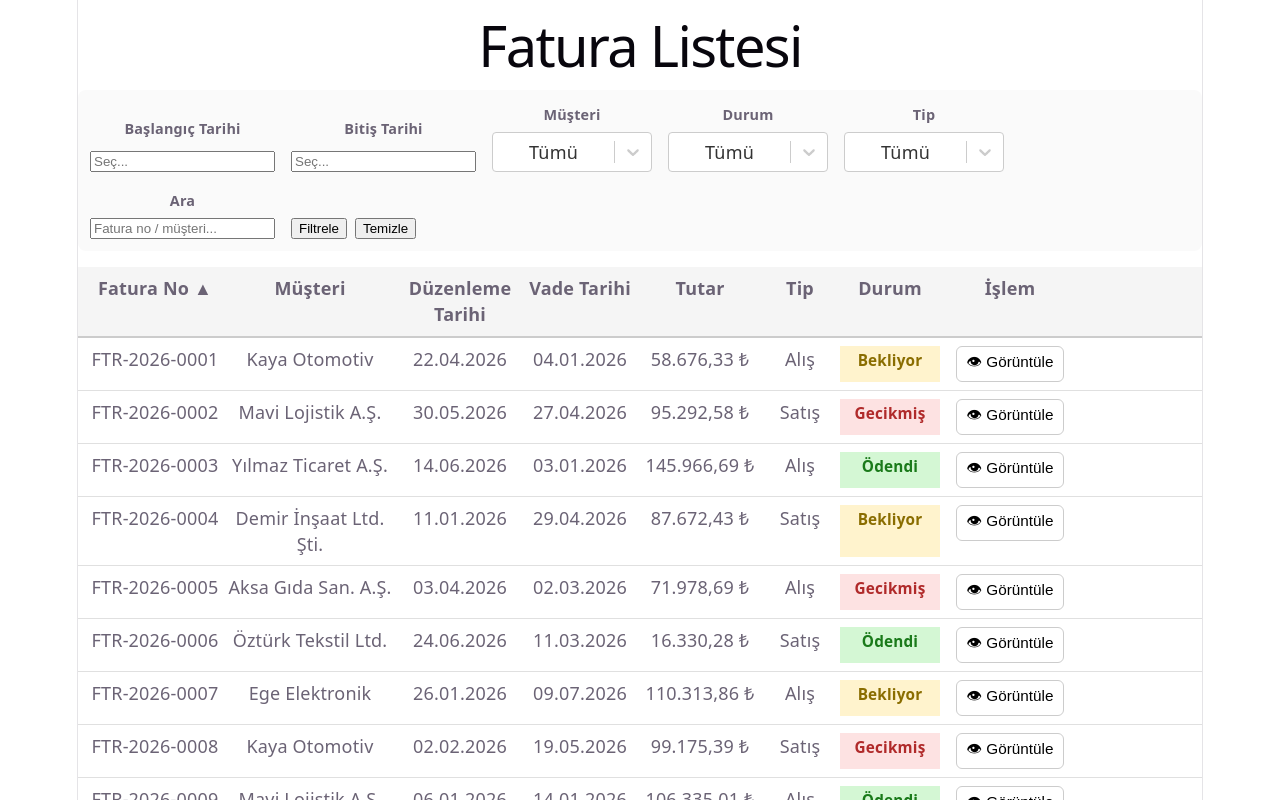
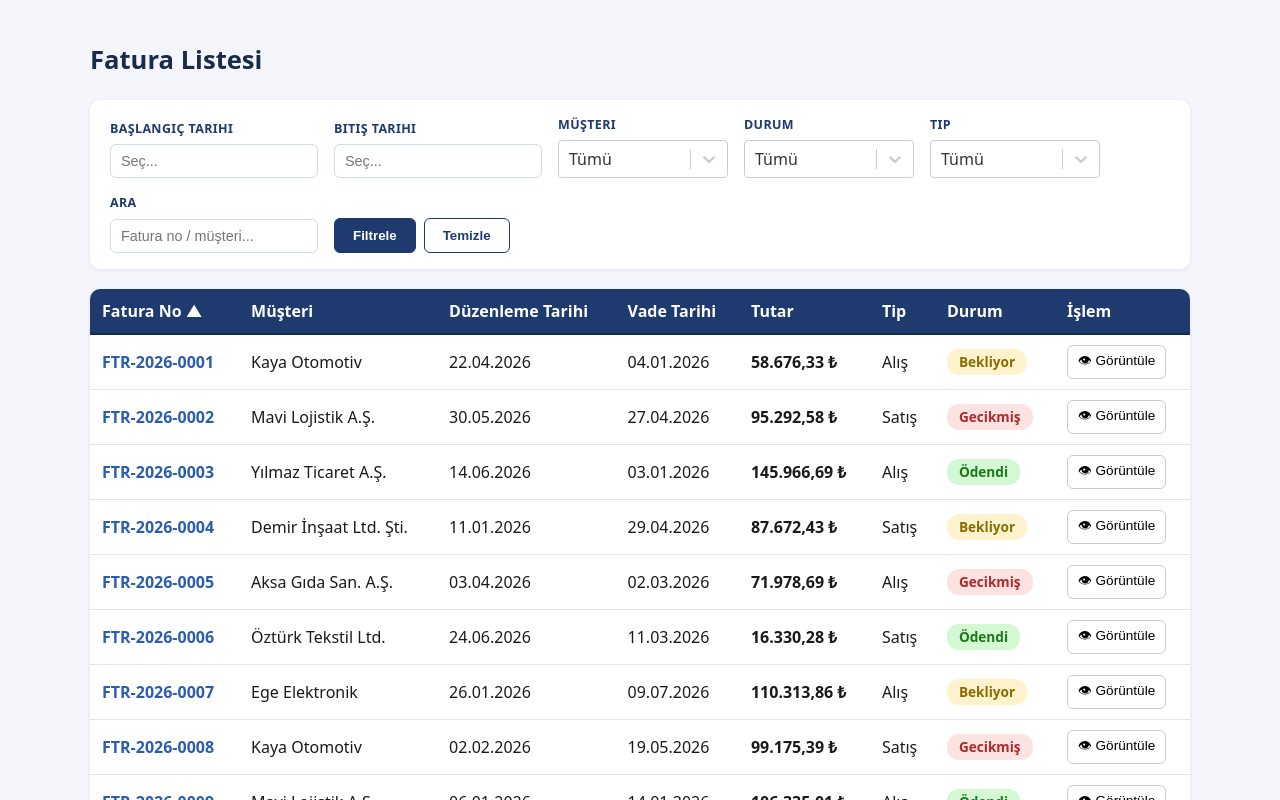
Before and after one commit to ErayErtac/fatura-liste, a React (Vite) app: page / in a window 1280 px wide. Shown: the top 800 px of the page. Built offline with nearby package versions, Linux system fonts and the light colour scheme; data requests are answered from the project's data file.

Commit message:
Tablo, pagination, filtre paneli ve detay modali gorsel olarak guzellestirildi

```diff
--- a/src/App.css
+++ b/src/App.css
@@ -1,184 +1,11 @@
-.counter {
-  font-size: 16px;
-  padding: 5px 10px;
-  border-radius: 5px;
-  color: var(--accent);
-  background: var(--accent-bg);
-  border: 2px solid transparent;
-  transition: border-color 0.3s;
-  margin-bottom: 24px;
-
-  &:hover {
-    border-color: var(--accent-border);
-  }
-  &:focus-visible {
-    outline: 2px solid var(--accent);
-    outline-offset: 2px;
-  }
+#root {
+  max-width: 1100px;
+  margin: 0 auto;
+  padding: 24px;
 }
 
-.hero {
-  position: relative;
-
-  .base,
-  .framework,
-  .vite {
-    inset-inline: 0;
-    margin: 0 auto;
-  }
-
-  .base {
-    width: 170px;
-    position: relative;
-    z-index: 0;
-  }
-
-  .framework,
-  .vite {
-    position: absolute;
-  }
-
-  .framework {
-    z-index: 1;
-    top: 34px;
-    height: 28px;
-    transform: perspective(2000px) rotateZ(300deg) rotateX(44deg) rotateY(39deg)
-      scale(1.4);
-  }
-
-  .vite {
-    z-index: 0;
-    top: 107px;
-    height: 26px;
-    width: auto;
-    transform: perspective(2000px) rotateZ(300deg) rotateX(40deg) rotateY(39deg)
-      scale(0.8);
-  }
+h1 {
+  color: #1a2b4a;
+  font-size: 1.6rem;
+  margin-bottom: 20px;
 }
-
-#center {
-  display: flex;
-  flex-direction: column;
-  gap: 25px;
-  place-content: center;
-  place-items: center;
-  flex-grow: 1;
-
-  @media (max-width: 1024px) {
-    padding: 32px 20px 24px;
-    gap: 18px;
-  }
-}
-
-#next-steps {
-  display: flex;
-  border-top: 1px solid var(--border);
-  text-align: left;
-
-  & > div {
-    flex: 1 1 0;
-    padding: 32px;
-    @media (max-width: 1024px) {
-      padding: 24px 20px;
-    }
-  }
-
-  .icon {
-    margin-bottom: 16px;
-    width: 22px;
-    height: 22px;
-  }
-
-  @media (max-width: 1024px) {
-    flex-direction: column;
-    text-align: center;
-  }
-}
-
-#docs {
-  border-right: 1px solid var(--border);
-
-  @media (max-width: 1024px) {
-    border-right: none;
-    border-bottom: 1px solid var(--border);
-  }
-}
-
-#next-steps ul {
-  list-style: none;
-  padding: 0;
-  display: flex;
-  gap: 8px;
-  margin: 32px 0 0;
-
-  .logo {
-    height: 18px;
-  }
-
-  a {
-    color: var(--text-h);
-    font-size: 16px;
-    border-radius: 6px;
-    background: var(--social-bg);
-    display: flex;
-    padding: 6px 12px;
-    align-items: center;
-    gap: 8px;
-    text-decoration: none;
-    transition: box-shadow 0.3s;
-
-    &:hover {
-      box-shadow: var(--shadow);
-    }
-    .button-icon {
-      height: 18px;
-      width: 18px;
-    }
-  }
-
-  @media (max-width: 1024px) {
-    margin-top: 20px;
-    flex-wrap: wrap;
-    justify-content: center;
-
-    li {
-      flex: 1 1 calc(50% - 8px);
-    }
-
-    a {
-      width: 100%;
-      justify-content: center;
-      box-sizing: border-box;
-    }
-  }
-}
-
-#spacer {
-  height: 88px;
-  border-top: 1px solid var(--border);
-  @media (max-width: 1024px) {
-    height: 48px;
-  }
-}
-
-.ticks {
-  position: relative;
-  width: 100%;
-
-  &::before,
-  &::after {
-    content: '';
-    position: absolute;
-    top: -4.5px;
-    border: 5px solid transparent;
-  }
-
-  &::before {
-    left: 0;
-    border-left-color: var(--border);
-  }
-  &::after {
-    right: 0;
-    border-right-color: var(--border);
-  }
-}
--- a/src/App.module.scss
+++ b/src/App.module.scss
@@ -1,20 +1,32 @@
-.list {
-  padding: 0;
-  margin: 0;
+.tableWrapper {
+  background-color: #ffffff;
+  border-radius: 10px;
+  box-shadow: 0 1px 4px rgba(0, 0, 0, 0.08);
+  overflow: hidden;
+  margin-bottom: 16px;
 }
 
-.headerRow {
-  display: grid;
-  grid-template-columns: 130px 180px 120px 120px 120px 80px 100px 140px;
-  padding: 8px 12px;
-  font-weight: 700;
-  background-color: #f5f5f5;
-  border-bottom: 2px solid #ccc;
-  list-style: none;
+.table {
+  width: 100%;
+  border-collapse: collapse;
 
-  span {
+  th, td {
+    padding: 10px 12px;
+    text-align: left;
+    border-bottom: 1px solid #e5e5e5;
+  }
+
+  thead th {
+    background-color: #1e3a6e;
+    color: #ffffff;
+    font-weight: 700;
     cursor: pointer;
     user-select: none;
+    border-bottom: 2px solid #16294f;
+
+    &:hover {
+      background-color: #16294f;
+    }
   }
 }
 
@@ -22,11 +34,50 @@
   display: flex;
   align-items: center;
   gap: 12px;
-  margin-top: 12px;
+  margin-top: 16px;
+  padding: 12px 16px;
+  background-color: #ffffff;
+  border-radius: 10px;
+  box-shadow: 0 1px 4px rgba(0, 0, 0, 0.08);
+
+  span {
+    color: #444;
+    font-weight: 600;
+  }
+
+  button {
+    cursor: pointer;
+    border: 1px solid #1e3a6e;
+    background-color: #ffffff;
+    color: #1e3a6e;
+    border-radius: 6px;
+    padding: 6px 14px;
+    font-weight: 600;
+
+    &:hover:not(:disabled) {
+      background-color: #1e3a6e;
+      color: #ffffff;
+    }
+
+    &:disabled {
+      opacity: 0.4;
+      cursor: not-allowed;
+    }
+  }
+
+  select {
+    margin-left: auto;
+    border: 1px solid #ccc;
+    border-radius: 6px;
+    padding: 6px 10px;
+    background-color: #fff;
+  }
 }
 
 .durumMesaji {
   padding: 24px;
   text-align: center;
   color: #666;
+  background-color: #ffffff;
+  border-radius: 10px;
 }
--- a/src/App.tsx
+++ b/src/App.tsx
@@ -124,21 +124,27 @@ function App() {
       {sayfadakiFaturalar.length === 0 ? (
         <p className={styles.durumMesaji}>Kriterlere uyan fatura bulunamadı.</p>
       ) : (
-        <ul className={styles.list}>
-          <li className={styles.headerRow}>
-            <span onClick={() => kolonaTikla('faturaNo')}>Fatura No{okIsareti('faturaNo')}</span>
-            <span onClick={() => kolonaTikla('musteri')}>Müşteri{okIsareti('musteri')}</span>
-            <span onClick={() => kolonaTikla('duzenlemeTarihi')}>Düzenleme Tarihi{okIsareti('duzenlemeTarihi')}</span>
-            <span onClick={() => kolonaTikla('vadeTarihi')}>Vade Tarihi{okIsareti('vadeTarihi')}</span>
-            <span onClick={() => kolonaTikla('tutar')}>Tutar{okIsareti('tutar')}</span>
-            <span>Tip</span>
-            <span>Durum</span>
-            <span>İşlem</span>
-          </li>
-          {sayfadakiFaturalar.map((fatura) => (
-            <InvoiceRow key={fatura.id} fatura={fatura} onGoruntule={setSeciliFatura} />
-          ))}
-        </ul>
+        <div className={styles.tableWrapper}>
+          <table className={styles.table}>
+            <thead>
+              <tr>
+                <th onClick={() => kolonaTikla('faturaNo')}>Fatura No{okIsareti('faturaNo')}</th>
+                <th onClick={() => kolonaTikla('musteri')}>Müşteri{okIsareti('musteri')}</th>
+                <th onClick={() => kolonaTikla('duzenlemeTarihi')}>Düzenleme Tarihi{okIsareti('duzenlemeTarihi')}</th>
+                <th onClick={() => kolonaTikla('vadeTarihi')}>Vade Tarihi{okIsareti('vadeTarihi')}</th>
+                <th onClick={() => kolonaTikla('tutar')}>Tutar{okIsareti('tutar')}</th>
+                <th>Tip</th>
+                <th>Durum</th>
+                <th>İşlem</th>
+              </tr>
+            </thead>
+            <tbody>
+              {sayfadakiFaturalar.map((fatura) => (
+                <InvoiceRow key={fatura.id} fatura={fatura} onGoruntule={setSeciliFatura} />
+              ))}
+            </tbody>
+          </table>
+        </div>
       )}
 
       <div className={styles.pagination}>
--- a/src/components/FilterForm.module.scss
+++ b/src/components/FilterForm.module.scss
@@ -3,21 +3,37 @@
   flex-wrap: wrap;
   gap: 16px;
   align-items: flex-end;
-  padding: 12px;
-  background-color: #fafafa;
-  border-radius: 8px;
-  margin-bottom: 16px;
+  padding: 16px 20px;
+  background-color: #ffffff;
+  border-radius: 10px;
+  box-shadow: 0 1px 4px rgba(0, 0, 0, 0.08);
+  margin-bottom: 20px;
 }
 
 .field {
   display: flex;
   flex-direction: column;
-  gap: 4px;
-  min-width: 160px;
+  gap: 6px;
+  min-width: 170px;
 
   label {
-    font-size: 0.8rem;
-    font-weight: 600;
+    font-size: 0.78rem;
+    font-weight: 700;
+    color: #1e3a6e;
+    text-transform: uppercase;
+    letter-spacing: 0.03em;
+  }
+
+  input {
+    border: 1px solid #d0d9ef;
+    border-radius: 6px;
+    padding: 8px 10px;
+    font-size: 0.9rem;
+
+    &:focus {
+      outline: none;
+      border-color: #1e3a6e;
+    }
   }
 }
 
@@ -29,4 +45,30 @@
 .buttons {
   display: flex;
   gap: 8px;
+
+  button {
+    cursor: pointer;
+    border-radius: 6px;
+    padding: 9px 18px;
+    font-weight: 600;
+    border: 1px solid #1e3a6e;
+  }
+
+  button[type='submit'] {
+    background-color: #1e3a6e;
+    color: #ffffff;
+
+    &:hover {
+      background-color: #16294f;
+    }
+  }
+
+  button[type='button'] {
+    background-color: #ffffff;
+    color: #1e3a6e;
+
+    &:hover {
+      background-color: #eef2fb;
+    }
+  }
 }
--- /dev/null
+++ b/src/components/InvoiceDetailModal.module.scss
@@ -0,0 +1,63 @@
+.overlay {
+  position: fixed;
+  inset: 0;
+  background-color: rgba(20, 30, 50, 0.5);
+  display: flex;
+  align-items: center;
+  justify-content: center;
+  z-index: 1000;
+}
+
+.content {
+  background-color: #ffffff;
+  border-radius: 12px;
+  padding: 28px 32px;
+  width: 100%;
+  max-width: 420px;
+  box-shadow: 0 10px 30px rgba(0, 0, 0, 0.2);
+}
+
+.title {
+  color: #1e3a6e;
+  margin: 0 0 20px 0;
+  font-size: 1.3rem;
+  border-bottom: 2px solid #eef2fb;
+  padding-bottom: 12px;
+}
+
+.row {
+  display: flex;
+  justify-content: space-between;
+  padding: 8px 0;
+  border-bottom: 1px solid #f0f0f0;
+
+  &:last-of-type {
+    border-bottom: none;
+  }
+}
+
+.label {
+  color: #666;
+  font-weight: 600;
+}
+
+.value {
+  color: #1a1a1a;
+  font-weight: 600;
+}
+
+.closeButton {
+  margin-top: 20px;
+  width: 100%;
+  cursor: pointer;
+  border: none;
+  background-color: #1e3a6e;
+  color: #ffffff;
+  border-radius: 6px;
+  padding: 10px;
+  font-weight: 600;
+
+  &:hover {
+    background-color: #16294f;
+  }
+}
--- a/src/components/InvoiceDetailModal.tsx
+++ b/src/components/InvoiceDetailModal.tsx
@@ -1,6 +1,7 @@
 import Modal from 'react-modal'
 import type { Invoice } from '../models/invoice'
 import { paraFormatla, tarihFormatla } from '../utils/format'
+import styles from './InvoiceDetailModal.module.scss'
 
 interface InvoiceDetailModalProps {
   fatura: Invoice | null
@@ -14,17 +15,41 @@ function InvoiceDetailModal({ fatura, onClose }: InvoiceDetailModalProps) {
       onRequestClose={onClose}
       contentLabel="Fatura Detayı"
       ariaHideApp={false}
+      overlayClassName={styles.overlay}
+      className={styles.content}
     >
       {fatura && (
         <div>
-          <h2>{fatura.faturaNo}</h2>
-          <p><strong>Müşteri:</strong> {fatura.musteri}</p>
-          <p><strong>Düzenleme Tarihi:</strong> {tarihFormatla(fatura.duzenlemeTarihi)}</p>
-          <p><strong>Vade Tarihi:</strong> {tarihFormatla(fatura.vadeTarihi)}</p>
-          <p><strong>Tutar:</strong> {paraFormatla(fatura.tutar)}</p>
-          <p><strong>Tip:</strong> {fatura.tip}</p>
-          <p><strong>Durum:</strong> {fatura.durum}</p>
-          <button onClick={onClose}>Kapat</button>
+          <h2 className={styles.title}>{fatura.faturaNo}</h2>
+
+          <div className={styles.row}>
+            <span className={styles.label}>Müşteri</span>
+            <span className={styles.value}>{fatura.musteri}</span>
+          </div>
+          <div className={styles.row}>
+            <span className={styles.label}>Düzenleme Tarihi</span>
+            <span className={styles.value}>{tarihFormatla(fatura.duzenlemeTarihi)}</span>
+          </div>
+          <div className={styles.row}>
+            <span className={styles.label}>Vade Tarihi</span>
+            <span className={styles.value}>{tarihFormatla(fatura.vadeTarihi)}</span>
+          </div>
+          <div className={styles.row}>
+            <span className={styles.label}>Tutar</span>
+            <span className={styles.value}>{paraFormatla(fatura.tutar)}</span>
+          </div>
+          <div className={styles.row}>
+            <span className={styles.label}>Tip</span>
+            <span className={styles.value}>{fatura.tip}</span>
+          </div>
+          <div className={styles.row}>
+            <span className={styles.label}>Durum</span>
+            <span className={styles.value}>{fatura.durum}</span>
+          </div>
+
+          <button className={styles.closeButton} onClick={onClose}>
+            Kapat
+          </button>
         </div>
       )}
     </Modal>
--- a/src/components/InvoiceRow.module.scss
+++ b/src/components/InvoiceRow.module.scss
@@ -1,16 +1,25 @@
 .row {
-  display: grid;
-  grid-template-columns: 130px 180px 120px 120px 120px 80px 100px 140px;
-  padding: 8px 12px;
-  border-bottom: 1px solid #e0e0e0;
-  list-style: none;
+  &:hover {
+    background-color: #fafafa;
+  }
+}
+
+.faturaNo {
+  font-weight: 600;
+  color: #2a5db0;
+}
+
+.tutar {
+  font-weight: 600;
+  text-align: right;
 }
 
 .status {
-  padding: 2px 10px;
+  padding: 3px 12px;
   border-radius: 12px;
   font-size: 0.85rem;
   font-weight: 600;
+  display: inline-block;
 }
 
 .paid {
--- a/src/components/InvoiceRow.tsx
+++ b/src/components/InvoiceRow.tsx
@@ -14,17 +14,17 @@ function InvoiceRow({ fatura, onGoruntule }: InvoiceRowProps) {
     styles.pending
 
   return (
-    <li className={styles.row}>
-      <span>{fatura.faturaNo}</span>
-      <span>{fatura.musteri}</span>
-      <span>{tarihFormatla(fatura.duzenlemeTarihi)}</span>
-      <span>{tarihFormatla(fatura.vadeTarihi)}</span>
-      <span>{paraFormatla(fatura.tutar)}</span>
-      <span>{fatura.tip}</span>
-      <span className={durumClass}>
-        <span className={styles.status}>{fatura.durum}</span>
-      </span>
-      <span>
+    <tr className={styles.row}>
+      <td className={styles.faturaNo}>{fatura.faturaNo}</td>
+      <td>{fatura.musteri}</td>
+      <td>{tarihFormatla(fatura.duzenlemeTarihi)}</td>
+      <td>{tarihFormatla(fatura.vadeTarihi)}</td>
+      <td className={styles.tutar}>{paraFormatla(fatura.tutar)}</td>
+      <td>{fatura.tip}</td>
+      <td>
+        <span className={`${styles.status} ${durumClass}`}>{fatura.durum}</span>
+      </td>
+      <td>
         <button
           type="button"
           className={styles.viewButton}
@@ -33,8 +33,8 @@ function InvoiceRow({ fatura, onGoruntule }: InvoiceRowProps) {
         >
           👁 Görüntüle
         </button>
-      </span>
-    </li>
+      </td>
+    </tr>
   )
 }
 
--- a/src/index.css
+++ b/src/index.css
@@ -1,111 +1,19 @@
 :root {
-  --text: #6b6375;
-  --text-h: #08060d;
-  --bg: #fff;
-  --border: #e5e4e7;
-  --code-bg: #f4f3ec;
-  --accent: #aa3bff;
-  --accent-bg: rgba(170, 59, 255, 0.1);
-  --accent-border: rgba(170, 59, 255, 0.5);
-  --social-bg: rgba(244, 243, 236, 0.5);
-  --shadow:
-    rgba(0, 0, 0, 0.1) 0 10px 15px -3px, rgba(0, 0, 0, 0.05) 0 4px 6px -2px;
-
-  --sans: system-ui, 'Segoe UI', Roboto, sans-serif;
-  --heading: system-ui, 'Segoe UI', Roboto, sans-serif;
-  --mono: ui-monospace, Consolas, monospace;
-
-  font: 18px/145% var(--sans);
-  letter-spacing: 0.18px;
-  color-scheme: light dark;
-  color: var(--text);
-  background: var(--bg);
-  font-synthesis: none;
-  text-rendering: optimizeLegibility;
-  -webkit-font-smoothing: antialiased;
-  -moz-osx-font-smoothing: grayscale;
-
-  @media (max-width: 1024px) {
-    font-size: 16px;
-  }
-}
-
-@media (prefers-color-scheme: dark) {
-  :root {
-    --text: #9ca3af;
-    --text-h: #f3f4f6;
-    --bg: #16171d;
-    --border: #2e303a;
-    --code-bg: #1f2028;
-    --accent: #c084fc;
-    --accent-bg: rgba(192, 132, 252, 0.15);
-    --accent-border: rgba(192, 132, 252, 0.5);
-    --social-bg: rgba(47, 48, 58, 0.5);
-    --shadow:
-      rgba(0, 0, 0, 0.4) 0 10px 15px -3px, rgba(0, 0, 0, 0.25) 0 4px 6px -2px;
-  }
-
-  #social .button-icon {
-    filter: invert(1) brightness(2);
-  }
-}
-
-#root {
-  width: 1126px;
-  max-width: 100%;
-  margin: 0 auto;
-  text-align: center;
-  border-inline: 1px solid var(--border);
-  min-height: 100svh;
-  display: flex;
-  flex-direction: column;
-  box-sizing: border-box;
+  font-family: system-ui, -apple-system, 'Segoe UI', Roboto, sans-serif;
+  line-height: 1.5;
+  color-scheme: light;
+  color: #1a1a1a;
+  background-color: #ffffff;
 }
 
 body {
   margin: 0;
+  min-width: 320px;
+  min-height: 100vh;
+  background-color: #f4f6fb;
 }
 
-h1,
-h2 {
-  font-family: var(--heading);
-  font-weight: 500;
-  color: var(--text-h);
+a {
+  color: #2a5db0;
+  text-decoration: none;
 }
-
-h1 {
-  font-size: 56px;
-  letter-spacing: -1.68px;
-  margin: 32px 0;
-  @media (max-width: 1024px) {
-    font-size: 36px;
-    margin: 20px 0;
-  }
-}
-h2 {
-  font-size: 24px;
-  line-height: 118%;
-  letter-spacing: -0.24px;
-  margin: 0 0 8px;
-  @media (max-width: 1024px) {
-    font-size: 20px;
-  }
-}
-p {
-  margin: 0;
-}
-
-code,
-.counter {
-  font-family: var(--mono);
-  display: inline-flex;
-  border-radius: 4px;
-  color: var(--text-h);
-}
-
-code {
-  font-size: 15px;
-  line-height: 135%;
-  padding: 4px 8px;
-  background: var(--code-bg);
-}
```
